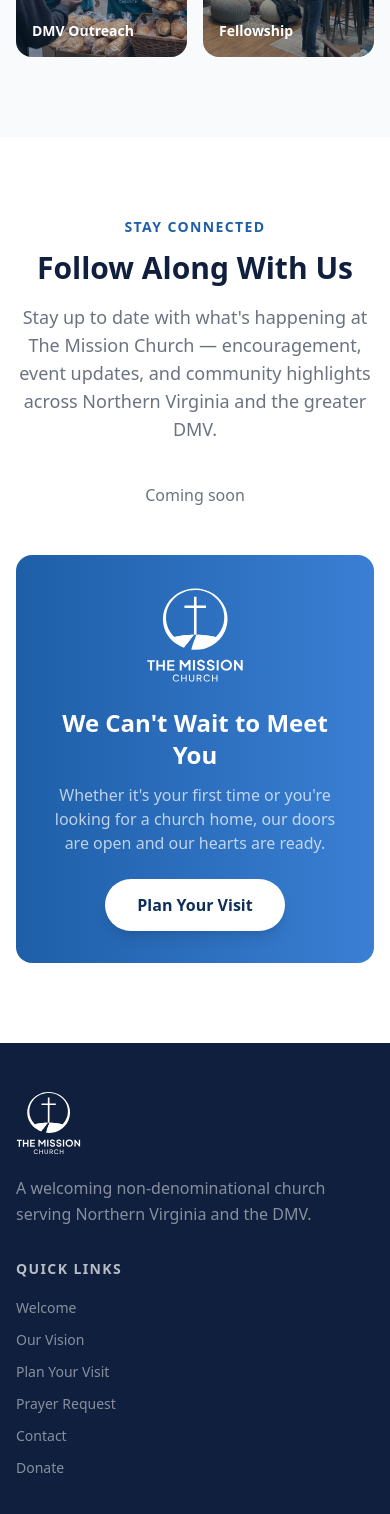
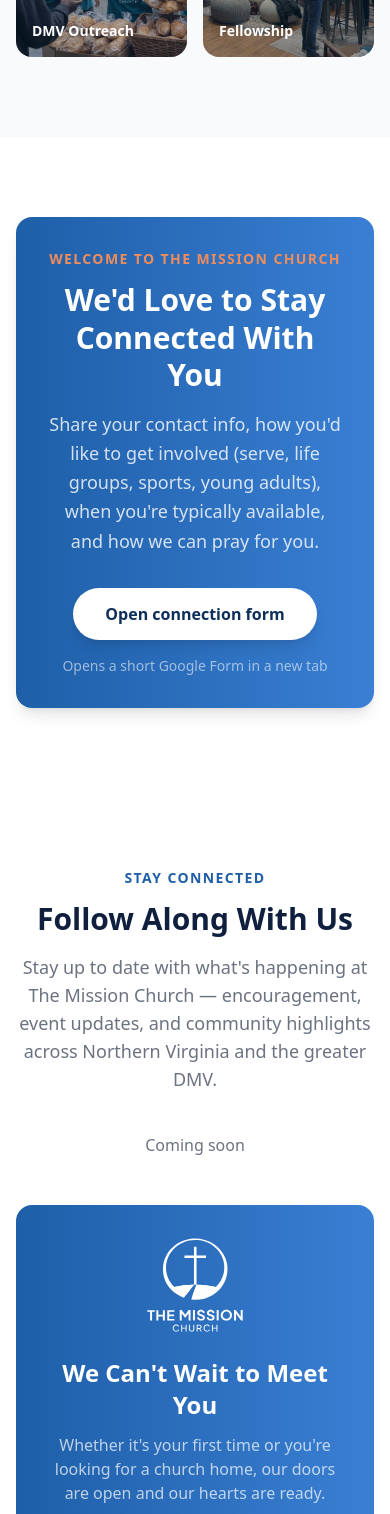
Before and after one commit to trentphoto/fcc, a Next.js app: page / in a window 390 px wide. Shown: the part 8480-9994 px from the top of the page. Built offline with nearby package versions, Linux system fonts and the light colour scheme; no server answers; the database is empty.

Commit message:
stay connected google form

```diff
--- a/src/app/page.tsx
+++ b/src/app/page.tsx
@@ -2,6 +2,10 @@
 
 import { useState, useEffect, type FormEvent } from "react";
 import { submitNetlifyForm } from "@/lib/netlify-forms";
+
+/** Google Form — stay connected (serve, life groups, availability, prayer). */
+const STAY_CONNECTED_FORM_URL =
+  "https://docs.google.com/forms/d/e/1FAIpQLSdaEes6DcdpgcuX79IVHvtzyikxbTJdbQgU3FkhuJNP8dy5Rg/viewform";
 
 /* ─────────────── Icon Components ─────────────── */
 
@@ -145,6 +149,7 @@
     { label: "Welcome", href: "#welcome" },
     { label: "Vision", href: "#vision" },
     { label: "Visit", href: "#visit" },
+    { label: "Get connected", href: "#stay-connected" },
     { label: "Prayer", href: "#prayer" },
     { label: "Connect", href: "#connect" },
   ];
@@ -829,6 +834,40 @@
   );
 }
 
+/* ─────────────── Stay connected (Google Form CTA) ─────────────── */
+
+function StayConnectedCtaSection() {
+  return (
+    <section id="stay-connected" className="py-20 sm:py-28 bg-white">
+      <div className="max-w-4xl mx-auto px-4 sm:px-6 lg:px-8">
+        <div className="bg-linear-to-r from-primary to-primary-light rounded-2xl p-8 sm:p-12 text-white text-center shadow-lg">
+          <p className="text-accent-light text-sm font-semibold tracking-widest uppercase mb-3">
+            Welcome to The Mission Church
+          </p>
+          <h2 className="text-3xl sm:text-4xl font-bold mb-4 leading-tight">
+            We&apos;d Love to Stay Connected With You
+          </h2>
+          <p className="text-white/80 text-lg max-w-2xl mx-auto mb-8 leading-relaxed">
+            Share your contact info, how you&apos;d like to get involved (serve, life groups, sports,
+            young adults), when you&apos;re typically available, and how we can pray for you.
+          </p>
+          <a
+            href={STAY_CONNECTED_FORM_URL}
+            target="_blank"
+            rel="noopener noreferrer"
+            className="inline-flex items-center gap-2 bg-white text-primary-dark px-8 py-3.5 rounded-full font-semibold hover:bg-accent-light transition-colors shadow-lg"
+          >
+            Open connection form
+          </a>
+          <p className="mt-4 text-sm text-white/55">
+            Opens a short Google Form in a new tab
+          </p>
+        </div>
+      </div>
+    </section>
+  );
+}
+
 /* ─────────────── Connect / Social Section ─────────────── */
 
 function ConnectSection() {
@@ -1037,8 +1076,14 @@
                 { label: "Welcome", href: "#welcome" },
                 { label: "Our Vision", href: "#vision" },
                 { label: "Plan Your Visit", href: "#visit" },
+                { label: "Get connected", href: "#stay-connected" },
                 { label: "Prayer Request", href: "#prayer" },
                 { label: "Contact", href: "#contact" },
+                {
+                  label: "Connection form",
+                  href: STAY_CONNECTED_FORM_URL,
+                  external: true,
+                },
                 { label: "Donate", href: "https://paypal.com", external: true },
               ].map((link) => (
                 <li key={link.href}>
@@ -1101,6 +1146,7 @@
       <PrayerSection />
       <DonateSection />
       <CommunitySection />
+      <StayConnectedCtaSection />
       <ConnectSection />
       <Footer />
     </>
```
